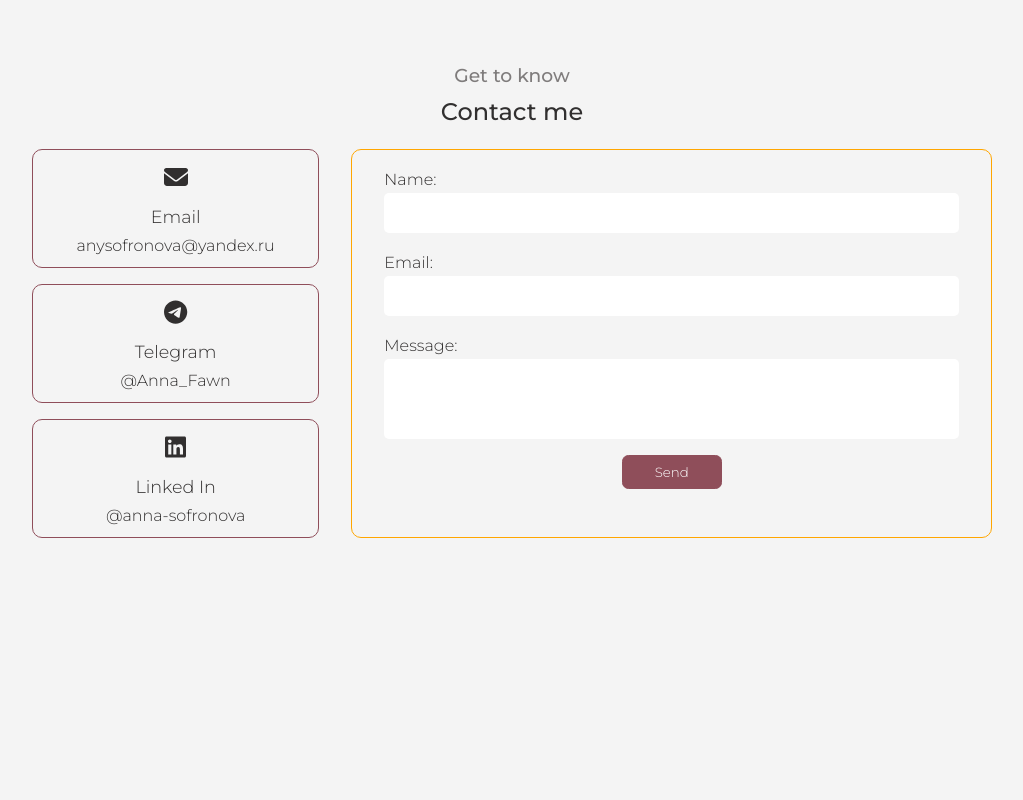
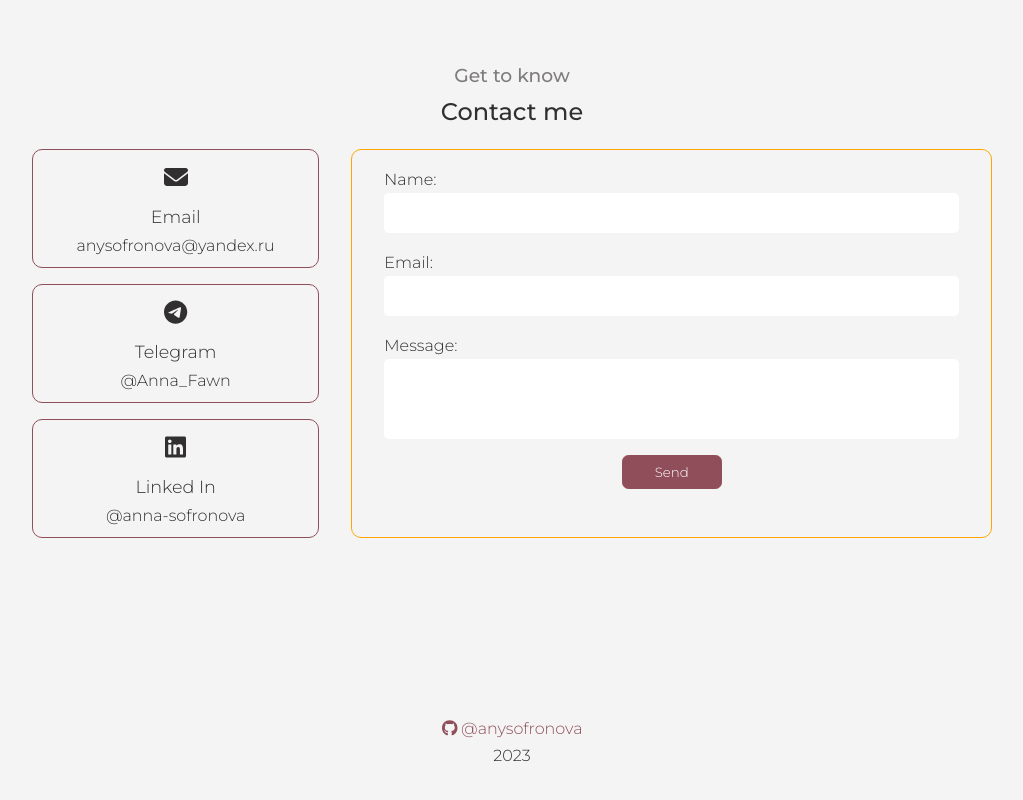
Before and after one commit to anysofronova/anna-sofronova, a React (Vite) app: page / in a window 1280 px wide. Shown: the part 5703-6503 px from the top of the page, without its empty margins (128-1151 px from the left). Before the commit the page ends 6402 px from the top, so only its background shows below. Built offline with nearby package versions, Linux system fonts and the light colour scheme.

Commit message:
feat: Footer Section

```diff
--- a/src/App.tsx
+++ b/src/App.tsx
@@ -9,6 +9,7 @@ import { Experience } from "./components/Experience";
 import { Skills } from "./components/Skills";
 import { Portfolio } from "./components/Portfolio";
 import { Contact } from "./components/Contact";
+import { Footer } from "./components/Footer";
 
 export const App: FC = () => {
   const { i18n } = useTranslation();
@@ -25,6 +26,7 @@ export const App: FC = () => {
       <Skills />
       <Portfolio />
       <Contact />
+      <Footer />
     </>
   );
 };
--- /dev/null
+++ b/src/components/Footer/index.tsx
@@ -0,0 +1,24 @@
+import React, { FC } from 'react'
+import { FontAwesomeIcon } from '@fortawesome/react-fontawesome'
+import { faGithub } from '@fortawesome/free-brands-svg-icons'
+
+import { LINKS } from '../../data/constants'
+
+const footer = {
+  width: ' 100%',
+  display: 'flex',
+  flexDirection: 'column' as 'column',
+  justifyContent: 'flex-start',
+  alignItems: 'center',
+  paddingBottom: '6rem',
+  paddingTop: '1rem',
+}
+
+export const Footer: FC = () => (
+  <footer style={footer}>
+    <a href={LINKS.GITHUB} target={'_blank'} rel="noreferrer">
+      <FontAwesomeIcon icon={faGithub} /> @anysofronova
+    </a>
+    <p>{new Date().getFullYear()}</p>
+  </footer>
+)
```
